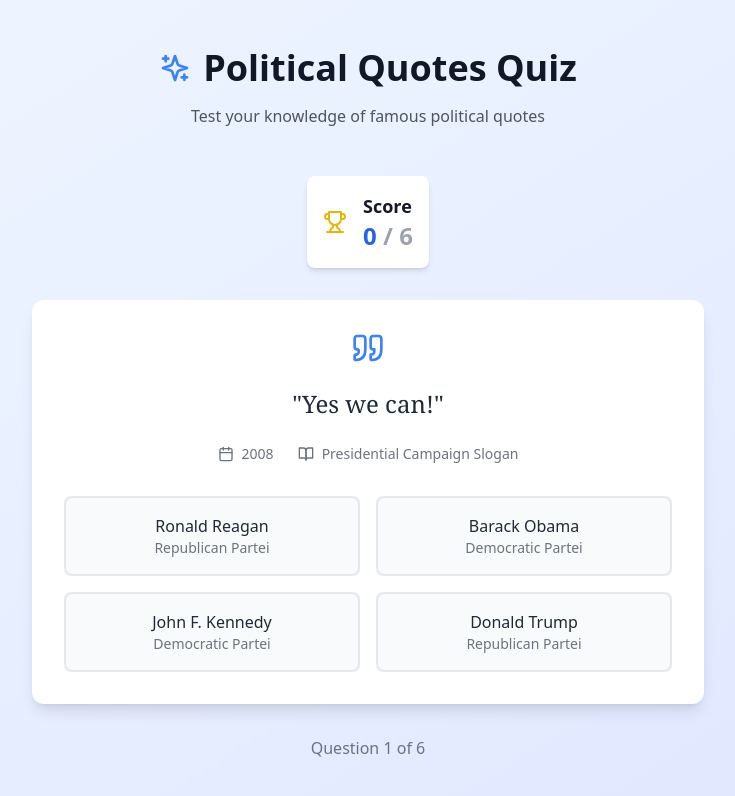
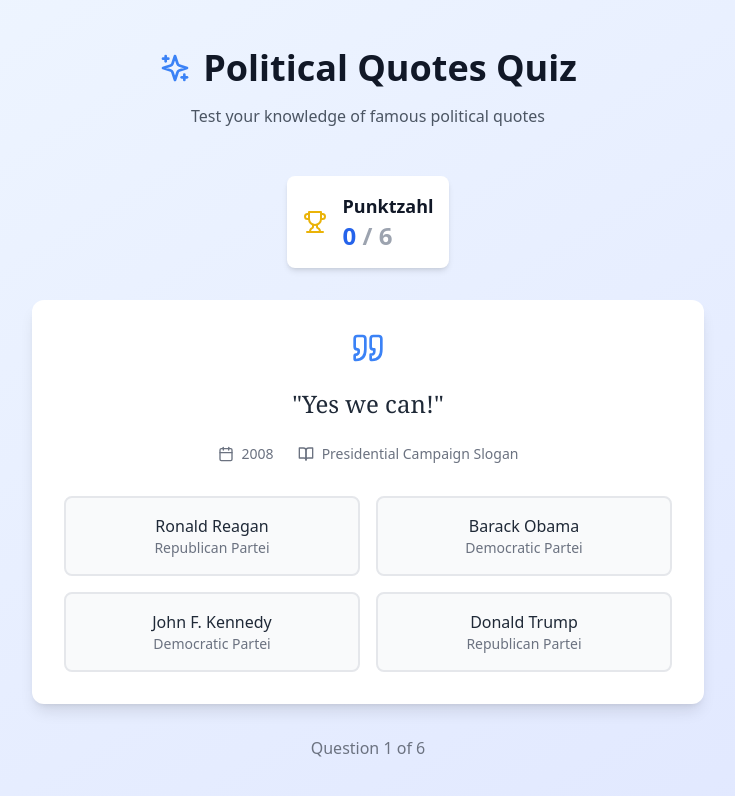
Before and after one commit to Zzackllack/Politk-Projekt, a React (Vite) app: page / in a window 1280 px wide. Shown: the top 796 px of the page, without its empty margins (272-1007 px from the left). Built offline with nearby package versions, Linux system fonts and the light colour scheme.

Commit message:
Localize ScoreBoard component to German: update score label to "Punktzahl"

```diff
--- a/src/components/ScoreBoard.tsx
+++ b/src/components/ScoreBoard.tsx
@@ -1,5 +1,5 @@
-import React from 'react';
-import { Trophy } from 'lucide-react';
+import React from "react";
+import { Trophy } from "lucide-react";
 
 interface ScoreBoardProps {
   score: number;
@@ -11,7 +11,7 @@
     <div className="bg-white rounded-lg shadow-md p-4 flex items-center space-x-4">
       <Trophy className="w-6 h-6 text-yellow-500" />
       <div>
-        <div className="text-lg font-semibold">Score</div>
+        <div className="text-lg font-semibold">Punktzahl</div>
         <div className="text-2xl font-bold text-blue-600">
           {score} <span className="text-gray-400">/ {total}</span>
         </div>
```
